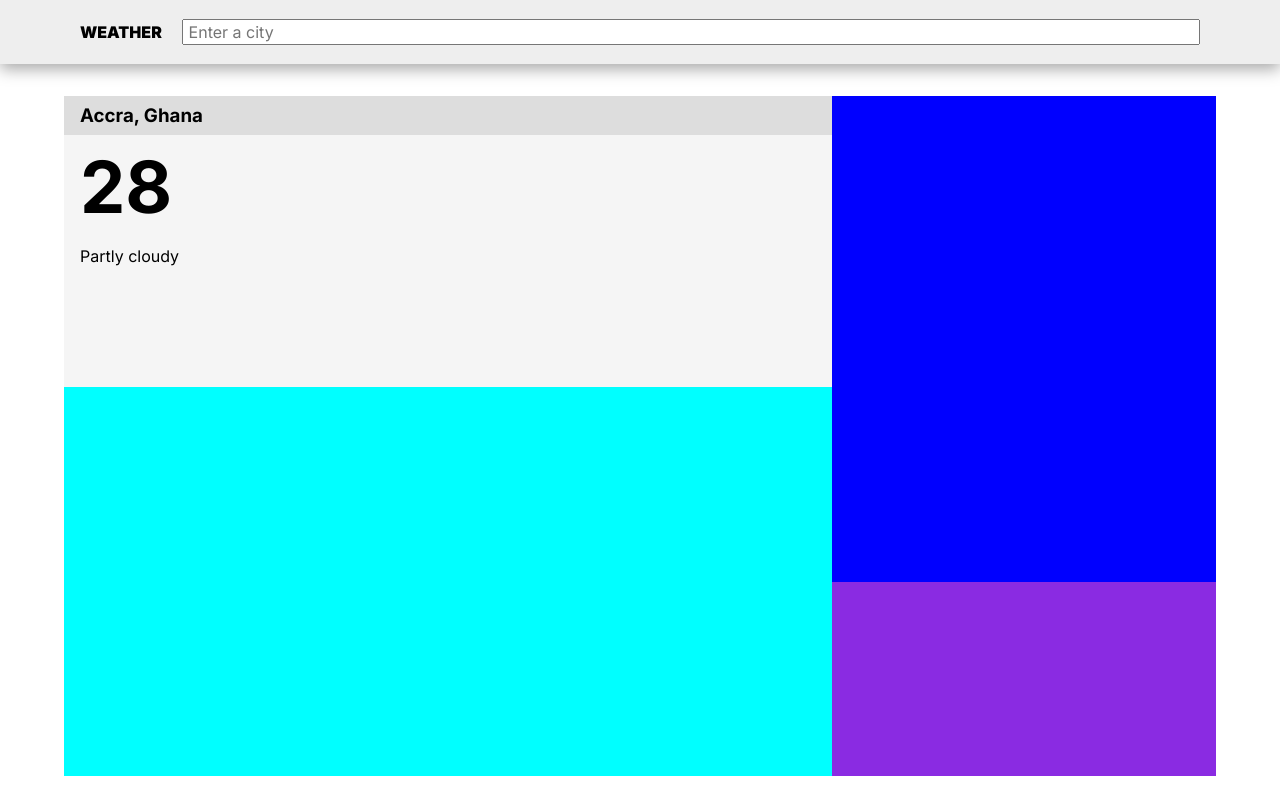
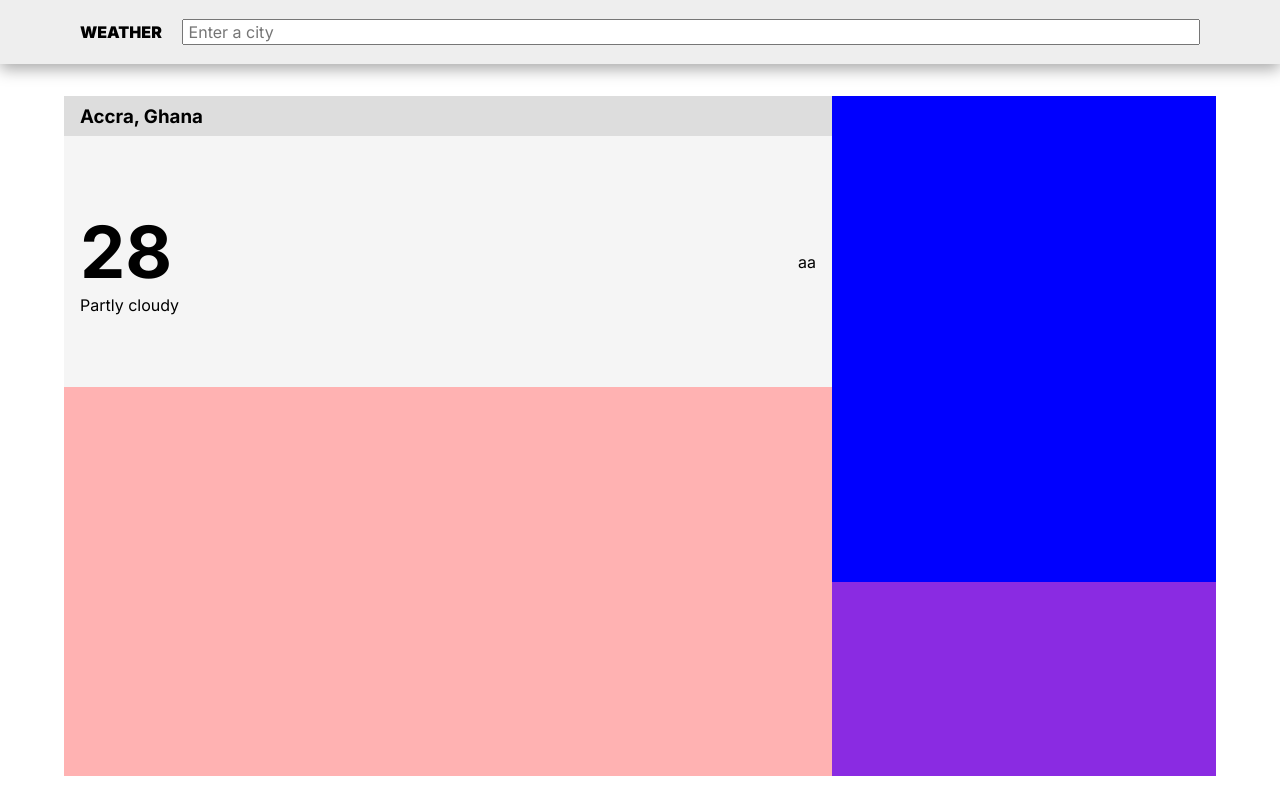
Before and after one commit to des-afari/weather, a website: page index.html in a window 1280 px wide. Drawn offline with Linux system fonts and the light colour scheme.

Commit message:
bug fixes

```diff
--- a/index.html
+++ b/index.html
@@ -25,13 +25,13 @@
                 <h3>Accra, Ghana</h3>
             </div>
             <div class="topLeftMain">
-                <span>
+                <div>
                     <h1>28</h1>
                     <p>Partly cloudy</p>
-                </span>
-                <span>
-
-                </span>
+                </div>
+                <div>
+                    <p>aa</p>
+                </div>
             </div>
         </div>
         <div class="topRight"></div>
--- a/public/css/style.css
+++ b/public/css/style.css
@@ -55,11 +55,15 @@ main{
 .topLeft{
     grid-area: topLeft;
     background-color: whitesmoke;
+    display: grid;
+    grid-template-rows: 2.5em 1fr;
 }
 
 .topLeftHeader{
     background-color: #ddd;
-    padding: .5em .5em .5em 1em;
+    padding-left: 1em;
+    display: flex;
+    align-items: center;
 }
 
 .topLeftHeader > h3{
@@ -67,12 +71,28 @@ main{
 }
 
 .topLeftMain{
-    padding: .5em .5em .5em 1em;
-    padding-left: 1em;
+    padding: 0 1em;
+    display: flex;
+    align-items: center;
+    justify-content: space-between;
+
 }
 
-.topLeftMain > span:nth-child(1) > h1{
+.topLeftMain > div:nth-child(1){
+
+}
+
+
+.topLeftMain > div:nth-child(2){
+
+}
+
+.topLeftMain > div:nth-child(1) > h1{
     font-size: 4.5rem;
+    margin: 0;
+}
+
+.topLeftMain > div:nth-child(1) > p{
     margin: 0;
 }
 
@@ -83,7 +103,8 @@ main{
 
 .bottomLeft{
     grid-area: bottomLeft;
-    background-color: cyan;
+    opacity: .3;
+    background-color: red;
 }
 
 .bottomRight{
```
